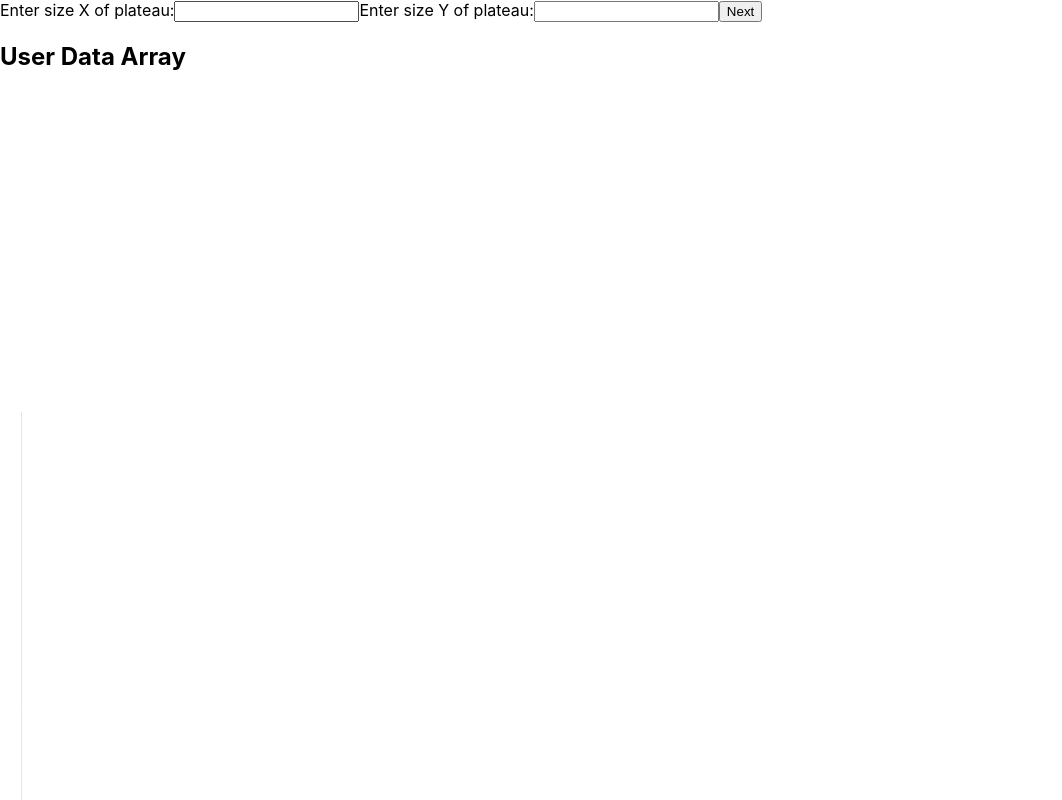
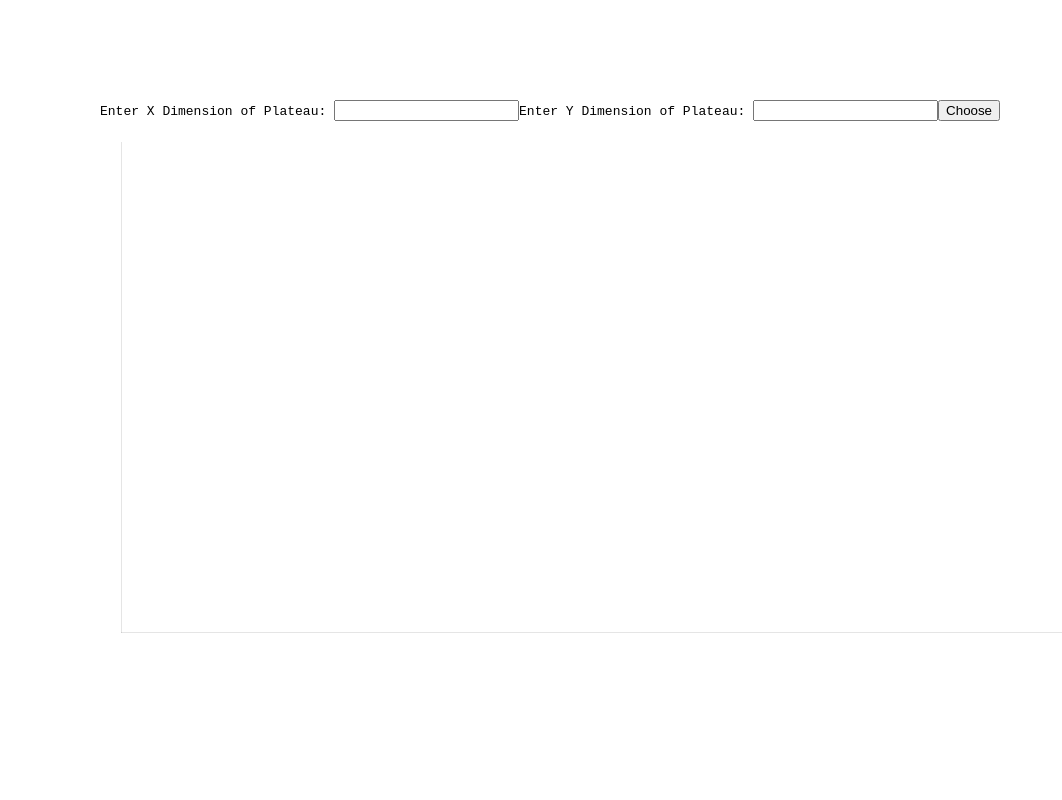
Before and after one commit to MairaGalvao/mars-rover-plateou, a React (Create React App) app: page / in a window 1280 px wide. Shown: the top 800 px of the page, without its empty margins (0-1062 px from the left). Built offline with nearby package versions, Linux system fonts and the light colour scheme.

Commit message:
feat: Enhance user interface to display final rover position after the instructions being followed

```diff
--- a/src/App.css
+++ b/src/App.css
@@ -1,5 +1,7 @@
 .mainApp{
   display: flex;
     flex-direction: column;
-    row-gap: 300px;
+margin:100px;
+font-family: monospace;
+
 }
--- a/src/Components/UserData.tsx
+++ b/src/Components/UserData.tsx
@@ -13,6 +13,9 @@ const UserData = ({ onSendData }: UserDataProps) => {
   const [sizeYInput, setSizeYInput] = useState('');
   const [instructionsInput, setInstructionsInput] = useState('');
   const [userDataArray, setUserDataArray] = useState<any[]>([]);
+  const [finalDirection, setFinalDirection] = useState<number | null>(null);
+  const [finalX, setFinalX] = useState<number | null>(null);
+  const [finalY, setFinalY] = useState<number | null>(null);
   const [step, setStep] = useState<number>(0);
 
   const mapDirectionToNumber = (direction: string): number => {
@@ -27,6 +30,21 @@ const UserData = ({ onSendData }: UserDataProps) => {
         return 270;
       default:
         return parseFloat(direction) || 0;
+    }
+  };
+
+  const mapNumberToDirection = (numericDirection: number): string => {
+    switch (numericDirection) {
+      case 0:
+        return 'N';
+      case 90:
+        return 'E';
+      case 180:
+        return 'S';
+      case 270:
+        return 'W';
+      default:
+        return numericDirection.toString();
     }
   };
 
@@ -61,7 +79,7 @@ const UserData = ({ onSendData }: UserDataProps) => {
       setStep(1);
     } else if (step === 1) {
       const numericDirection = mapDirectionToNumber(directionInput);
-      console.log(`Sending Data to Rover: Direction: ${numericDirection}, X: ${xInput}, Y: ${yInput}, SizeX: ${sizeXInput}, SizeY: ${sizeYInput}, Instructions: ${instructionsInput}`);
+      console.log(`Sending Data to Rover: Direction: ${mapNumberToDirection(numericDirection)}, X: ${xInput}, Y: ${yInput}, SizeX: ${sizeXInput}, SizeY: ${sizeYInput}, Instructions: ${instructionsInput}`);
       onSendData(
         numericDirection,
         parseFloat(xInput),
@@ -74,7 +92,7 @@ const UserData = ({ onSendData }: UserDataProps) => {
       setUserDataArray((prevArray) => [
         ...prevArray,
         {
-          direction: numericDirection,
+          direction: mapNumberToDirection(numericDirection),
           x: parseFloat(xInput),
           y: parseFloat(yInput),
           sizeX: parseFloat(sizeXInput),
@@ -129,13 +147,13 @@ const UserData = ({ onSendData }: UserDataProps) => {
       }
     }
 
-    console.log(`Sending Data to Rover: Direction: ${newDirection}, X: ${newX}, Y: ${newY}, Instructions: ${instructionsInput}`);
+    console.log(`Sending Data to Rover: Direction: ${mapNumberToDirection(newDirection)}, X: ${newX}, Y: ${newY}, Instructions: ${instructionsInput}`);
     onSendData(newDirection, newX, newY, parseFloat(sizeXInput), parseFloat(sizeYInput), instructionsInput);
 
     setUserDataArray((prevArray) => [
       ...prevArray,
       {
-        direction: newDirection,
+        direction: mapNumberToDirection(newDirection),
         x: newX,
         y: newY,
         sizeX: parseFloat(sizeXInput),
@@ -144,6 +162,9 @@ const UserData = ({ onSendData }: UserDataProps) => {
       },
     ]);
 
+    setFinalDirection(newDirection);
+    setFinalX(newX);
+    setFinalY(newY);
     setStep(0);
   };
 
@@ -152,30 +173,25 @@ const UserData = ({ onSendData }: UserDataProps) => {
       {step === 0 && (
         <form id='x-y-inputs' onSubmit={handleButtonClick}>
           <label>
-            Enter size X of plateau:
-            <input type="text" value={sizeXInput} onChange={handleSizeXInput} required />
+            Enter X Dimension of Plateau: <input type="text" value={sizeXInput} onChange={handleSizeXInput} required />
           </label>
           <label>
-            Enter size Y of plateau:
-            <input type="text" value={sizeYInput} onChange={handleSizeYInput} required />
+            Enter Y Dimension of Plateau: <input type="text" value={sizeYInput} onChange={handleSizeYInput} required />
           </label>
-          <button type="submit">Next</button>
+          <button type="submit">Choose</button>
         </form>
       )}
 
       {step === 1 && (
         <form id='rover-position' onSubmit={handleButtonClick}>
           <label>
-            Enter landing direction:
-            <input type="text" value={directionInput} onChange={handleDirectionInput} required />
+            Enter X Coordinate for Rover: <input type="text" value={xInput} onChange={handleXInput} required />
           </label>
           <label>
-            Enter X coordinate:
-            <input type="text" value={xInput} onChange={handleXInput} required />
+            Enter Y Coordinate for Rover: <input type="text" value={yInput} onChange={handleYInput} required />
           </label>
           <label>
-            Enter Y coordinate:
-            <input type="text" value={yInput} onChange={handleYInput} required />
+            Enter Rover Direction on Landing: <input type="text" value={directionInput} onChange={handleDirectionInput} required />
           </label>
           <button type="submit">Next</button>
         </form>
@@ -184,24 +200,20 @@ const UserData = ({ onSendData }: UserDataProps) => {
       {step === 2 && (
         <form id='instructions-input' onSubmit={handleInstructionsSubmit}>
           <label>
-            Enter instructions (LRM string):
-            <input type="text" value={instructionsInput} onChange={handleInstructionsInput} required />
+            Enter Movement Instructions (LRM string): <input type="text" value={instructionsInput} onChange={handleInstructionsInput} required />
           </label>
-          <button type="submit">Start Instructions</button>
+          <button type="submit">Start</button>
         </form>
       )}
 
-      {/* Display User Data Array */}
-      <div className="user-data-array">
-        <h2>User Data Array</h2>
-        <ul>
-          {userDataArray.map((userData, index) => (
-            <li key={index}>
-              Direction: {userData.direction}, X: {userData.x}, Y: {userData.y}, SizeX: {userData.sizeX}, SizeY: {userData.sizeY}, Instructions: {userData.instructions}
-            </li>
-          ))}
-        </ul>
-      </div>
+      {finalDirection !== null && (
+        <div className="final-direction">
+          <h2>Final Rover's Position</h2>
+          <p>Final Position: {finalX} {finalY} {mapNumberToDirection(finalDirection)}</p>
+        </div>
+      )}
+
+
     </div>
   );
 };
```
